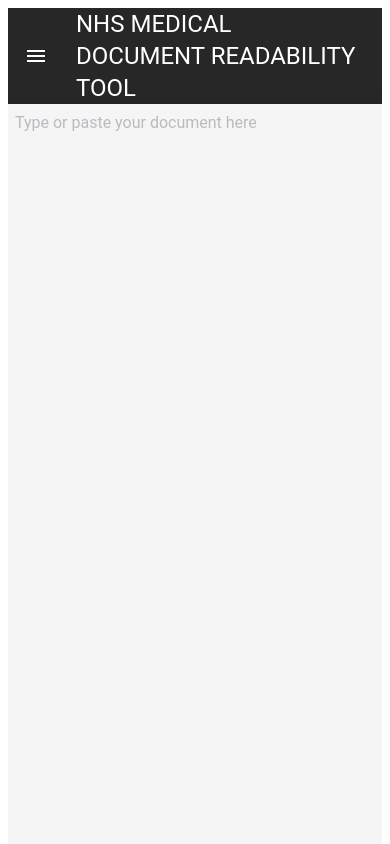
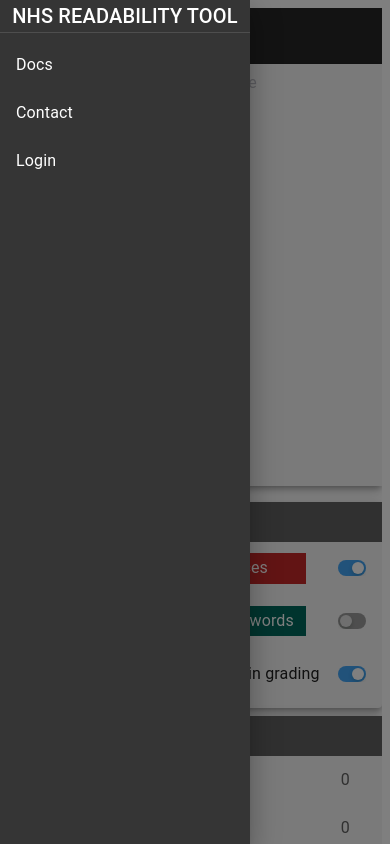
Before and after one commit to NewcastleRSE/nhs_readability_react, a React app: page / in a window 390 px wide. Both pictures are taken after a click on the button "menu". Shown: the top 844 px of the page. Built offline with nearby package versions, Linux system fonts and the light colour scheme.

Commit message:
Responsive layout now works

```diff
--- a/src/assets/css/App.css
+++ b/src/assets/css/App.css
@@ -1,17 +1,27 @@
 html, body {
-    height: 100%;
-    overflow: hidden;
+    overflow: auto;
 }
 
 div.DraftEditor-root {
     border: none;
     background-color: #f5f5f5;  /* Material grey[100] */
     color: black;
-    height: calc(100vh - 100px);
     overflow-y: auto;
     width: 100%;
     line-height: 2em;
     font-family: "Roboto","Helvetica","Arial",sans-serif;
+}
+
+@media screen and (min-width: 900px) {
+    div.DraftEditor-root {
+        height: calc(100vh - 100px);
+    }
+}
+
+@media screen and (max-width: 899px) {
+    div.DraftEditor-root {
+        height: calc(50vh);
+    }
 }
 
 div.DraftEditor-editorContainer,
@@ -59,7 +69,7 @@
     border-right-color: #0185c7 !important;
 }
 
-/* Teal tippy theme for PRSIM words */
+/* Teal tippy theme for PRISM words */
 .tippy-box[data-theme~='teal'] {
     background-color: #00695c !important;
     font-family: Arial, Helvetica, sans-serif;
--- a/src/components/NavigationBar.js
+++ b/src/components/NavigationBar.js
@@ -5,6 +5,12 @@
 import Link from '@mui/material/Link';
 import Button from '@mui/material/Button';
 import IconButton from '@mui/material/IconButton';
+import Drawer from '@mui/material/Drawer';
+import Divider from '@mui/material/Divider';
+import List from '@mui/material/List';
+import ListItem from '@mui/material/ListItem';
+import ListItemButton from '@mui/material/ListItemButton';
+import ListItemText from '@mui/material/ListItemText';
 import MenuIcon from '@mui/icons-material/Menu';
 
 const pages = [
@@ -25,7 +31,21 @@
     }
 ];
 
+const drawerWidth = 250;
+
 export default class NavigationBar extends React.Component {
+
+    constructor(props) {
+        super(props);
+        this.state = {
+            mobileOpen: false
+        };
+    }
+
+    handleDrawerToggle() {
+        this.setState({ mobileOpen: !this.state.mobileOpen });
+    };
+
     render() {
         return (
             <Box sx={{ flexGrow: 1 }}>
@@ -36,7 +56,8 @@
                             edge="start"
                             color="inherit"
                             aria-label="menu"
-                            sx={{ mr: 2 }}
+                            onClick={this.handleDrawerToggle.bind(this)}
+                            sx={{ mr: 2, display: { sm: 'none' } }}
                         >
                             <MenuIcon />
                         </IconButton>
@@ -48,11 +69,15 @@
                             sx={{
                                 flexGrow: 1,
                                 textTransform: "uppercase",
-                                textDecoration: "none"
+                                textDecoration: "none",
+                                display: {
+                                    xs: 'none',
+                                    sm: 'block'
+                                }
                             }}>
                             NHS Medical Document Readability Tool
                         </Link>
-                        <Box sx={{ display: { xs: 'none', md: 'flex' } }}>
+                        <Box sx={{ display: { xs: 'none', md: 'flex', sm: 'flex' } }}>
                             { pages.map((page) => (
                                 <Button
                                     key={page.key}
@@ -75,6 +100,45 @@
                         </Box>
                     </Toolbar>
                 </AppBar>
+                <Box component="nav">
+                    <Drawer
+                        variant="temporary"
+                        open={this.state.mobileOpen}
+                        onClose={this.handleDrawerToggle.bind(this)}
+                        ModalProps={{
+                            keepMounted: true, /* Better open performance on mobile */
+                        }}
+                        sx={{
+                            display: { xs: 'block', sm: 'none' },
+                            '& .MuiDrawer-paper': { boxSizing: 'border-box', width: drawerWidth },
+                        }}
+                    >
+                        <Box onClick={this.handleDrawerToggle.bind(this)} sx={{ textAlign: 'center' }}>
+                            <Link
+                                variant="h6"
+                                href="#"
+                                color="inherit"
+                                nowrap="true"
+                                sx={{
+                                    textTransform: "uppercase",
+                                    textDecoration: "none",
+
+                                }}>
+                                NHS Readability Tool
+                            </Link>
+                            <Divider />
+                            <List>
+                                {pages.map((page) => (
+                                <ListItem key={page.key} disablePadding>
+                                    <ListItemButton sx={{ textAlign: 'left' }}>
+                                        <ListItemText primary={page.key} title={page.title} />
+                                    </ListItemButton>
+                                </ListItem>
+                                ))}
+                            </List>
+                        </Box>
+                    </Drawer>
+                </Box>
             </Box>
         );
     }
```
